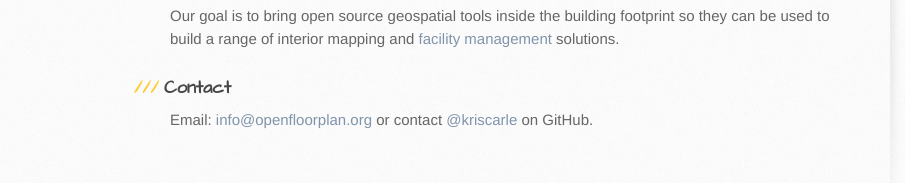
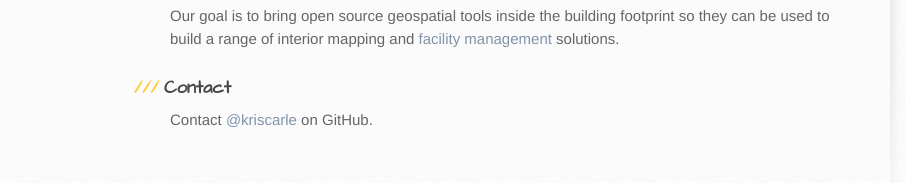
Before and after one commit to openfloorplan/ofp-website, a plain HTML site: page index.html in a window 1280 px wide. Shown: the part 565-748 px from the top of the page, 0-905 px from the left. Drawn offline with Linux system fonts and the light colour scheme.

Commit message:
Update index.html
removing info@openfloorplan.org email address until I find another host for it... outlook.com shut down free email for custom domains

```diff
--- a/index.html
+++ b/index.html
@@ -47,8 +47,7 @@
 
 <h3>Contact</h3>
 
-<p>Email: <a href="mailto:info@openfloorplan.org">info@openfloorplan.org</a>
-or contact <a href="https://github.com/kriscarle" class="user-mention">@kriscarle</a> on GitHub.</p>
+<p>Contact <a href="https://github.com/kriscarle" class="user-mention">@kriscarle</a> on GitHub.</p>
 
         </section>
 
```
